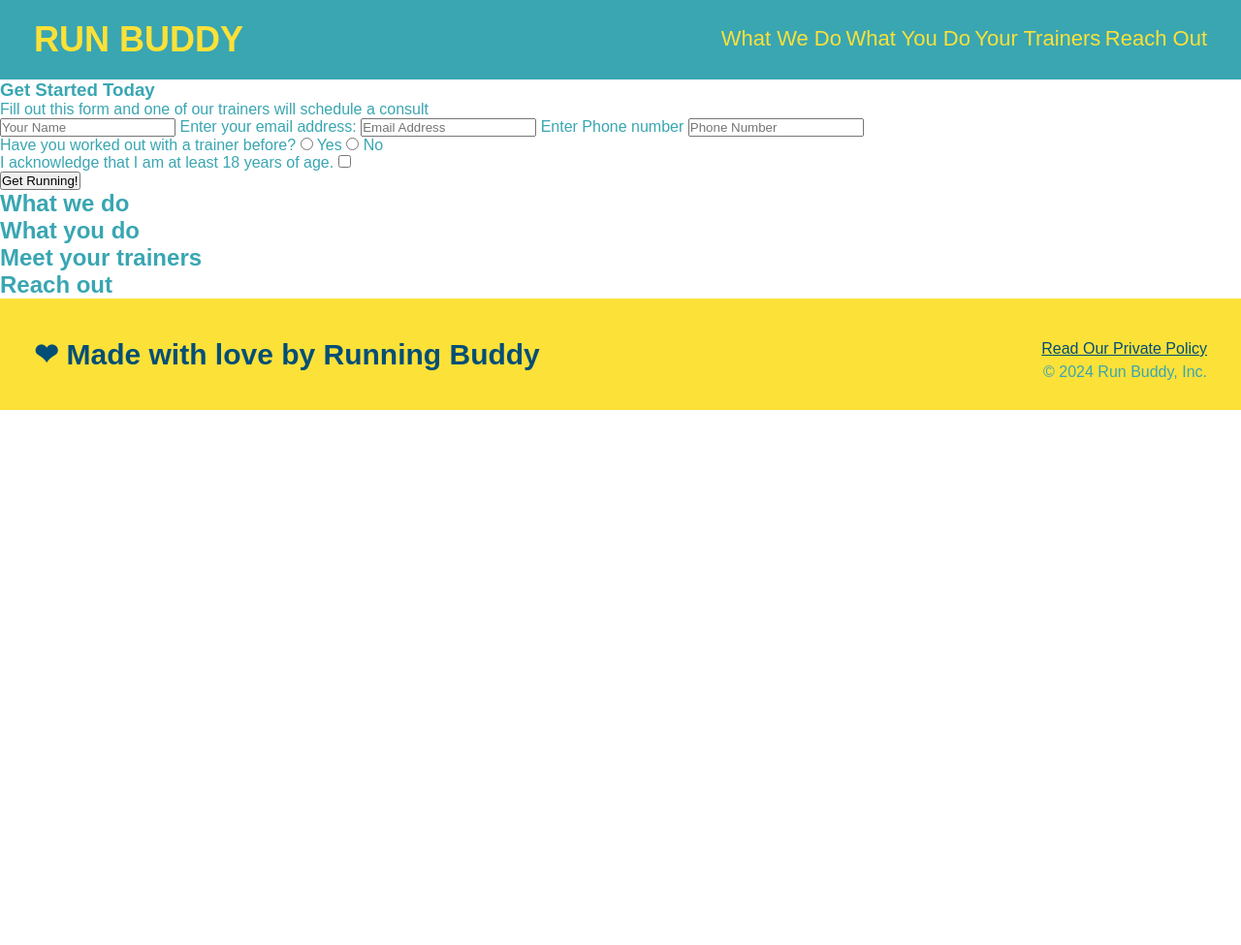
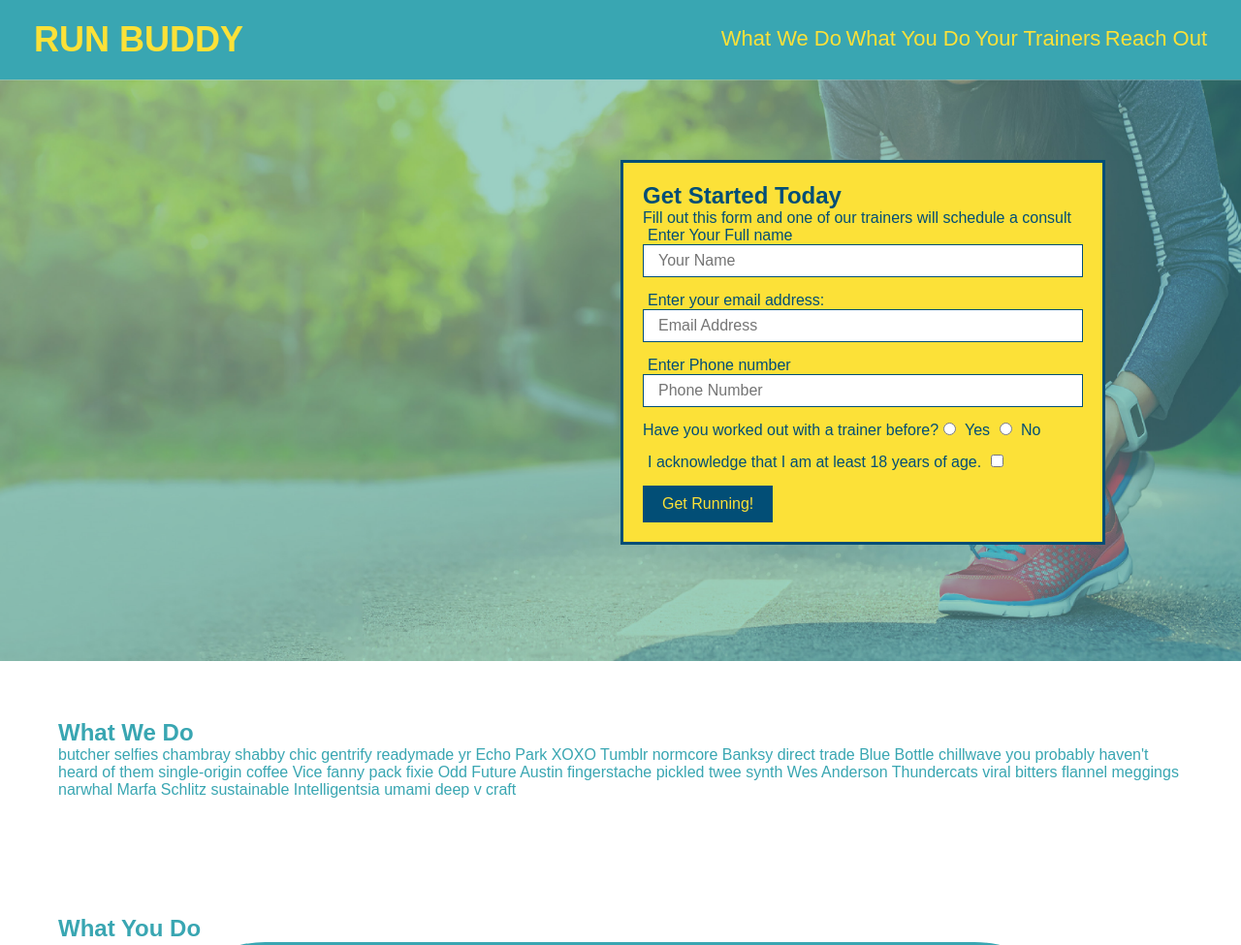
Before and after one commit to ColinNebula/run-buddy1, a plain HTML site: page index.html in a window 1280 px wide. Shown: the top 975 px of the page at 97% size. Before the commit the page ends 800 px from the top, so only its background shows below. Drawn offline with Linux system fonts and the light colour scheme.

Commit message:
added icons

```diff
--- a/assets/css/style.css
+++ b/assets/css/style.css
@@ -69,3 +69,64 @@ footer div {
 footer a {
     color: #024e76;
 }
+
+/* Form style elements */
+section {
+    padding: 60px;
+}
+
+/* Hero Style */
+.hero {
+    background-image: url("../images/hero-bg.jpg");
+    height: 600px;
+    background-size: cover;
+    background-position: center;
+    position: relative;
+}
+/* hero style ends */
+
+/* hero form */
+.hero-form {
+    background-color: #fce138;
+    padding: 20px;
+    width: 500px;
+    color:#024e76;
+    border-style: solid;
+    border-width: 3px;
+    border-color: #024e76;
+    position: absolute;
+    bottom: 120px;
+    right: 140px
+}
+
+.hero-form h3 {
+    font-size: 24px;
+    margin: 0;
+}
+
+.hero-form p {
+    margin: 5px 0 15px 0;
+}
+
+.form-input {
+    border: 1px solid #024e76;
+    display: block;
+    padding: 7px 15px;
+    font-size: 16px;
+    color: #024e76;
+    width: 100%;
+    margin-bottom: 15px;
+}
+
+.hero-form label {
+    margin: 0 5px;
+}
+
+.hero-form button {
+    color: #fce138;
+    background-color: #024e76;
+    border: none;
+    padding: 10px 20px;
+    font-size: 16px;
+}
+/* hero form ends */
--- a/index.html
+++ b/index.html
@@ -16,13 +16,13 @@
                     <!--List elements-->
                     <li>
                         <!-- anchor element-->
-                         <a href="#what-wwe-do">What We Do</a>
+                         <a href="#what-we-do">What We Do</a>
                     </li>
                     <li>
                         <a href="#what-you-do">What You Do</a>
                     </li>
                     <li>
-                        <a href="#your_trainers">Your Trainers</a>
+                        <a href="#your-trainers">Your Trainers</a>
                     </li>
                     <li>
                         <a href="#reach-out">Reach Out</a>
@@ -31,18 +31,18 @@
             </nav>
         </header>
         <!-- hero/jumbotron -->
-         <section>
-            <div>
+         <section class="hero">
+            <div class="hero-form">
                 <h3>Get Started Today</h3>
                 <a>Fill out this form and one of our trainers will schedule a consult</a>
                 <!--Form Elements-->
                 <form>
-                    <label for="name:"></label>
-                    <input type="text" placeholder="Your Name" name="name" id="name" />
+                    <label for="name:">Enter Your Full name</label>
+                    <input type="text" placeholder="Your Name" name="name" id="name" class="form-input" />
                     <label for="email">Enter your email address:</label>
-                    <input type="email" placeholder="Email Address" name="email" id="email" />
+                    <input type="email" placeholder="Email Address" name="email" id="email" class="form-input" />
                     <label for="phone">Enter Phone number</label>
-                    <input type="tel" placeholder="Phone Number" name="phone" id="phone" />
+                    <input type="tel" placeholder="Phone Number" name="phone" id="phone" class="form-input" />
                     <p>
                         Have you worked out with a trainer before?
                         <input type="radio" name="trainer-confirm" id="trainer-yes" />
@@ -65,24 +65,64 @@
          <!--End of Hero section-->
 
          <!--"what we do" section-->
-         <section>
-            <h2>What we do</h2>
+         <section id="what-we-do">
+            <h2>What We Do</h2>
+            <p>
+                butcher selfies chambray shabby chic gentrify readymade yr Echo Park XOXO
+                Tumblr normcore Banksy direct trade Blue Bottle chillwave you probably haven't
+                heard of them single-origin coffee Vice fanny pack fixie Odd Future Austin
+                fingerstache pickled twee synth Wes Anderson Thundercats viral bitters flannel
+                meggings narwhal Marfa Schlitz sustainable Intelligentsia umami deep v craft
+            </p>
          </section>
+         <!--What We do section Ends-->
 
          <!--"What you do" section-->
-         <section>
-            <h2>What you do</h2>
+         <section id="what-you-do">
+            <h2>What You Do</h2>
+
+            <div>
+                <!--Image element-->
+                <img src="./assets/images/step-1.svg" alt="" />
+                <h3>
+                    Step 1: Fill in the form above.
+                </h3>
+                <p>You're already here, so why not?</p>
+            </div>
+
+            <div>
+                <img src="../assets/images/step-2.svg" alt="" />
+                <h3>
+                    Step 2: Consult with one of our Trainers.
+                </h3>
+                <p>You are here to build muscle, lose weight, or just feel good?</p>
+            </div>
+
+            <div>
+                <img src="../assets/images/step-3.svg" />
+                <h3>Step 3: Get Running.</h3>
+                <p>Hit the ground running (literally) once your trainer lays out your plan.</p>
+            </div>
+
+            <div>
+                <img src="../assets/images/step-4.svg" />
+                <h3> Step 4: See results.</h3>
+                <p>Bi-weekly check-ins with your trainer will keep you focused</p>
+            </div>
          </section>
+         <!--What you do section Ends-->
 
          <!--"meet your trainers" section-->
-         <section>
+         <section id="your-trainers">
             <h2>Meet your trainers</h2>
          </section>
+         <!--Meet your trainers section Ends-->
 
          <!--"reach out" section -->
-         <section>
+         <section id="reach-out">
             <h2>Reach out</h2>
          </section>
+         <!-- Reach out section Ends-->
     </body>
     <footer>
         <h2> ❤ Made with love by Running Buddy</h2>
```
Also changed, not shown: assets/images/hero-bg.jpg (added), assets/images/step-1.svg (added), assets/images/step-2.svg (added), assets/images/step-3.svg (added), assets/images/step-4.svg (added), assets/images/trainer-1.jpg (added), assets/images/trainer-2.jpg (added), assets/images/trainer-3.jpg (added).
